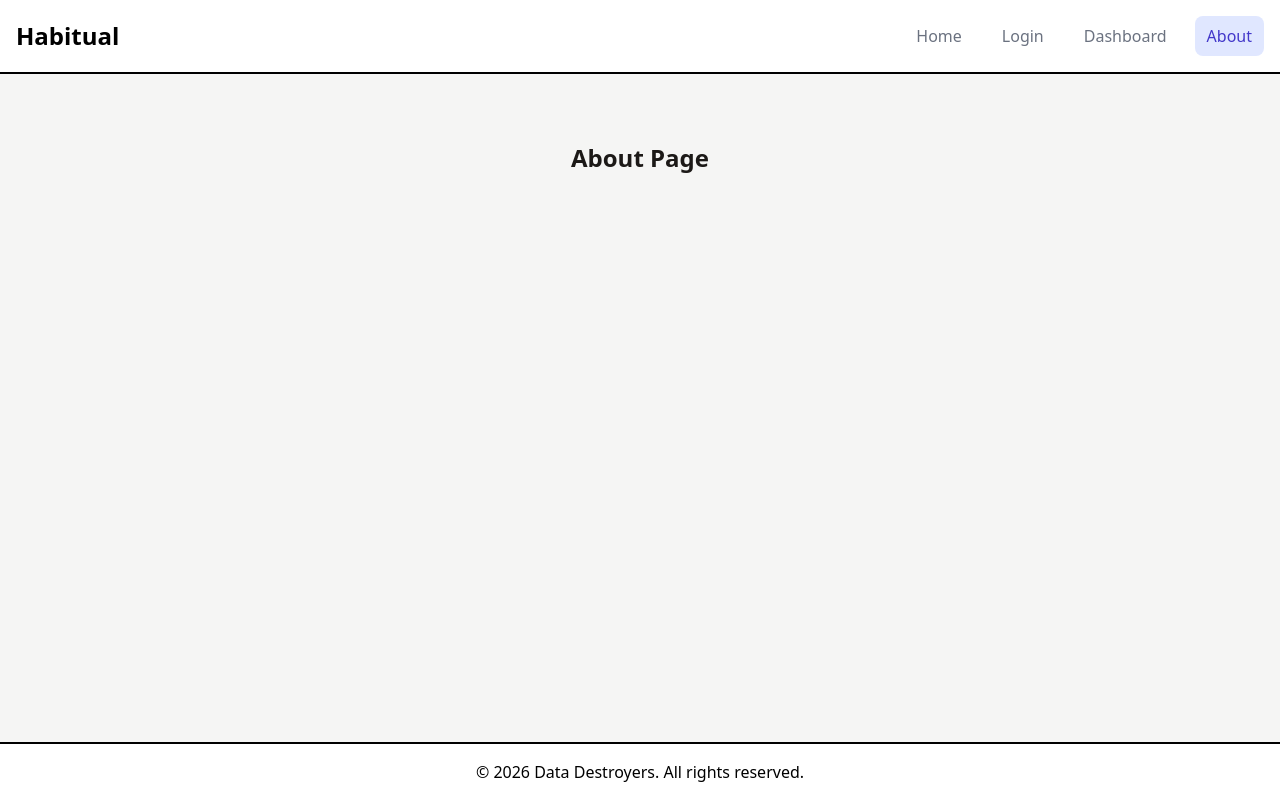
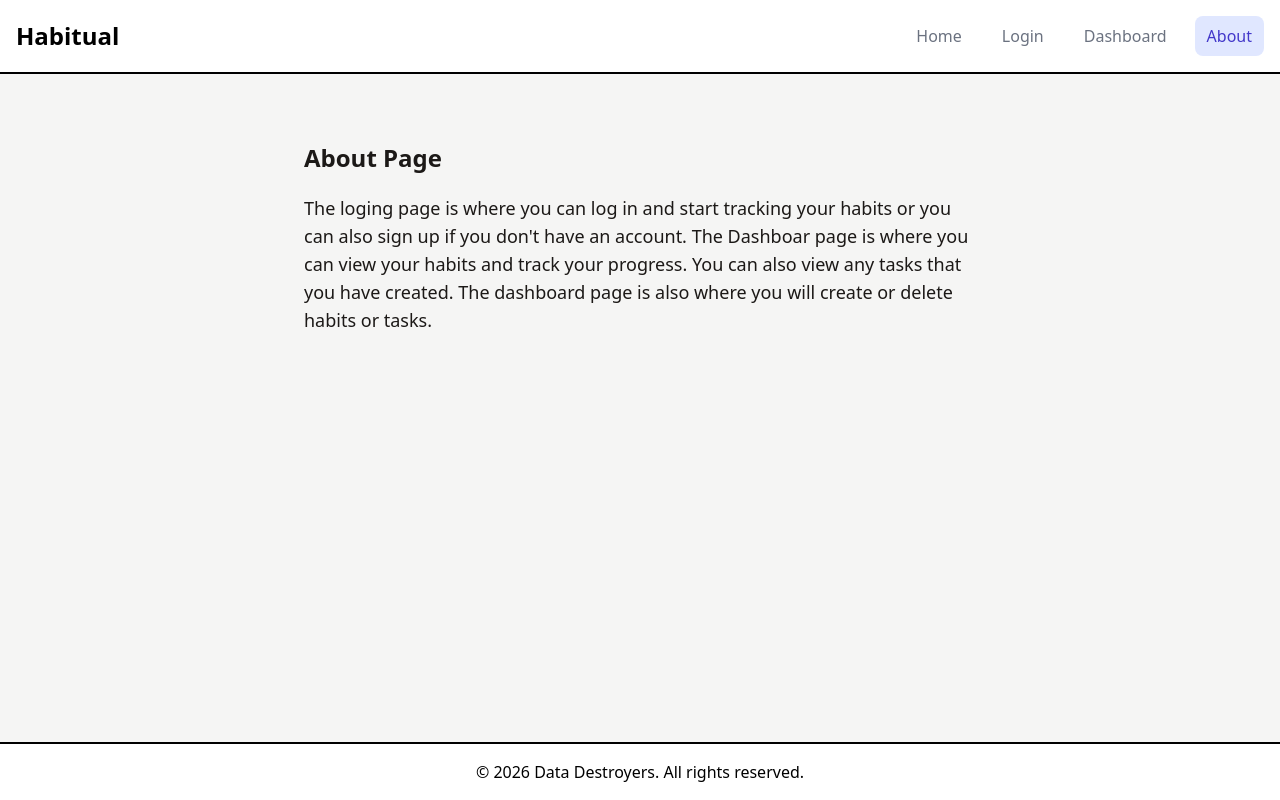
Before and after one commit to haquemm583/Habitual, a React (Vite) app: page /about in a window 1280 px wide. Built offline with nearby package versions, Linux system fonts and the light colour scheme.

Commit message:
Added content to the home and about page

```diff
--- a/src/pages/About.jsx
+++ b/src/pages/About.jsx
@@ -11,6 +11,10 @@ function About() {
   return (
     <div className="page about-page">
       <h2 className="my-[0.83em] text-2xl font-bold">About Page</h2>
+      <p className="my-[0.83em] text-lg">
+        The loging page is where you can log in and start tracking your habits or you can also sign up if you don't have an account.
+        The Dashboar page is where you can view your habits and track your progress. You can also view any tasks that you have created. The dashboard page is also where you will create or delete habits or tasks.
+      </p>
     </div>
   );
 }
--- a/src/pages/Home.jsx
+++ b/src/pages/Home.jsx
@@ -11,6 +11,9 @@ function Home() {
   return (
     <div className="page home-page">
       <h2 className="my-[0.83em] text-2xl font-bold">Home Page</h2>
+      <p className="my-[0.83em] text-lg">
+        Hello! Welcome to Habitual, This is a habit tracking application designed by DataDestroyrs. The goal of this application is to help you track your habits and stay on top of your goals. You can create new habits, mark them as complete, and view your progress over time. We hope you enjoy using Habitual!
+      </p>
     </div>
   );
 }
```
